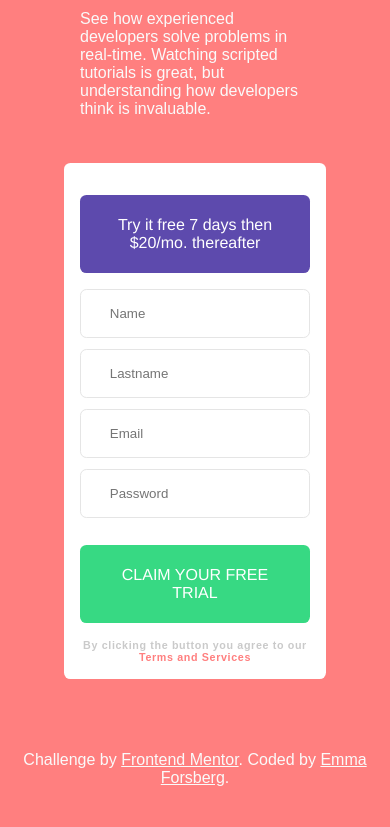
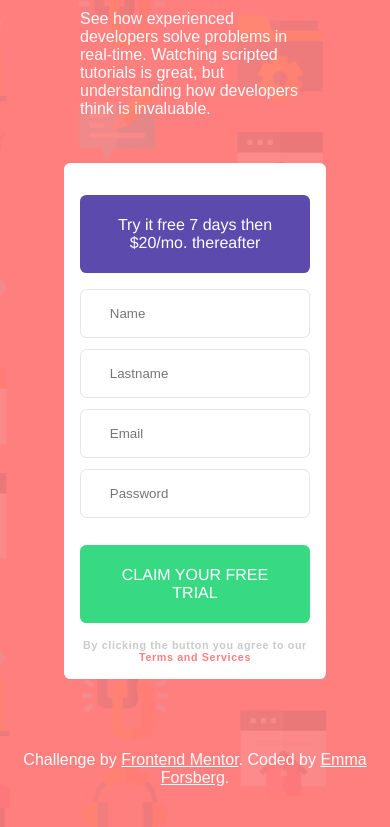
Before and after one commit to Emmafforsberg/component-signup, a website: page index.html in a window 390 px wide. Shown: the part 242-1069 px from the top of the page. Drawn offline with nearby package versions, Linux system fonts and the light colour scheme; files that its build step writes are made by us from their sources; the site is published under a folder, as on GitHub Pages, so addresses that start at the root find nothing; files whose address does not match are found by name.

Commit message:
Update style.scss

```diff
--- a/assets/style.scss
+++ b/assets/style.scss
@@ -38,7 +38,7 @@ $width: 100%;
 }
 body {
   background: #ff7f7f;
-  background-image: url(/images/bg-intro-desktop.png);
+  background-image: url(./images/bg-intro-desktop.png);
   background-repeat: no-repeat;
   background-size: cover;
 }
@@ -200,7 +200,7 @@ footer {
 
   @media only screen and (max-width: 600px) {
     body {
-      background-image: url(/images/bg-intro-mobile.png);
+      background-image: url(./images/bg-intro-mobile.png);
     }
     .container {
       flex-direction: column;
```
